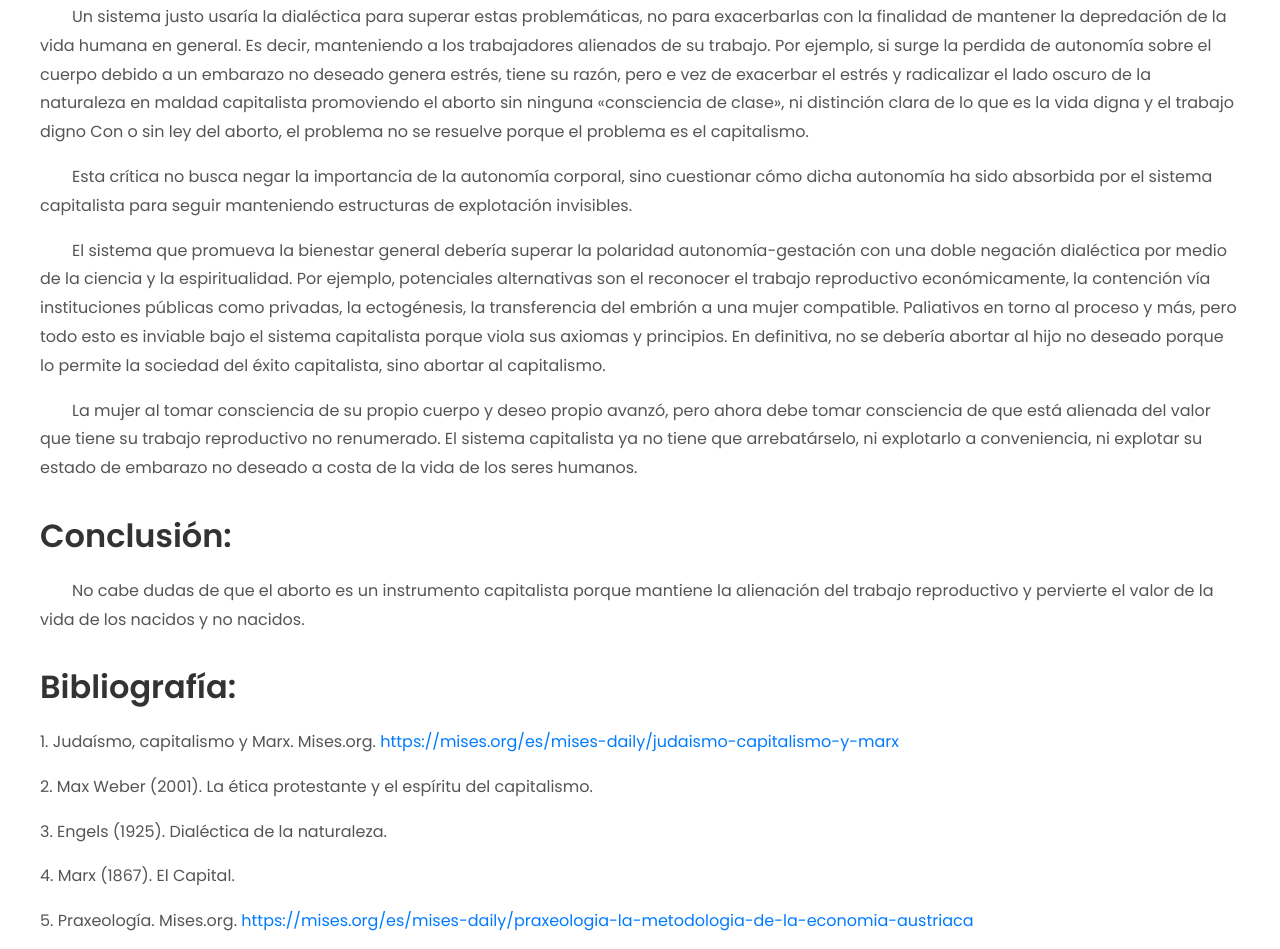
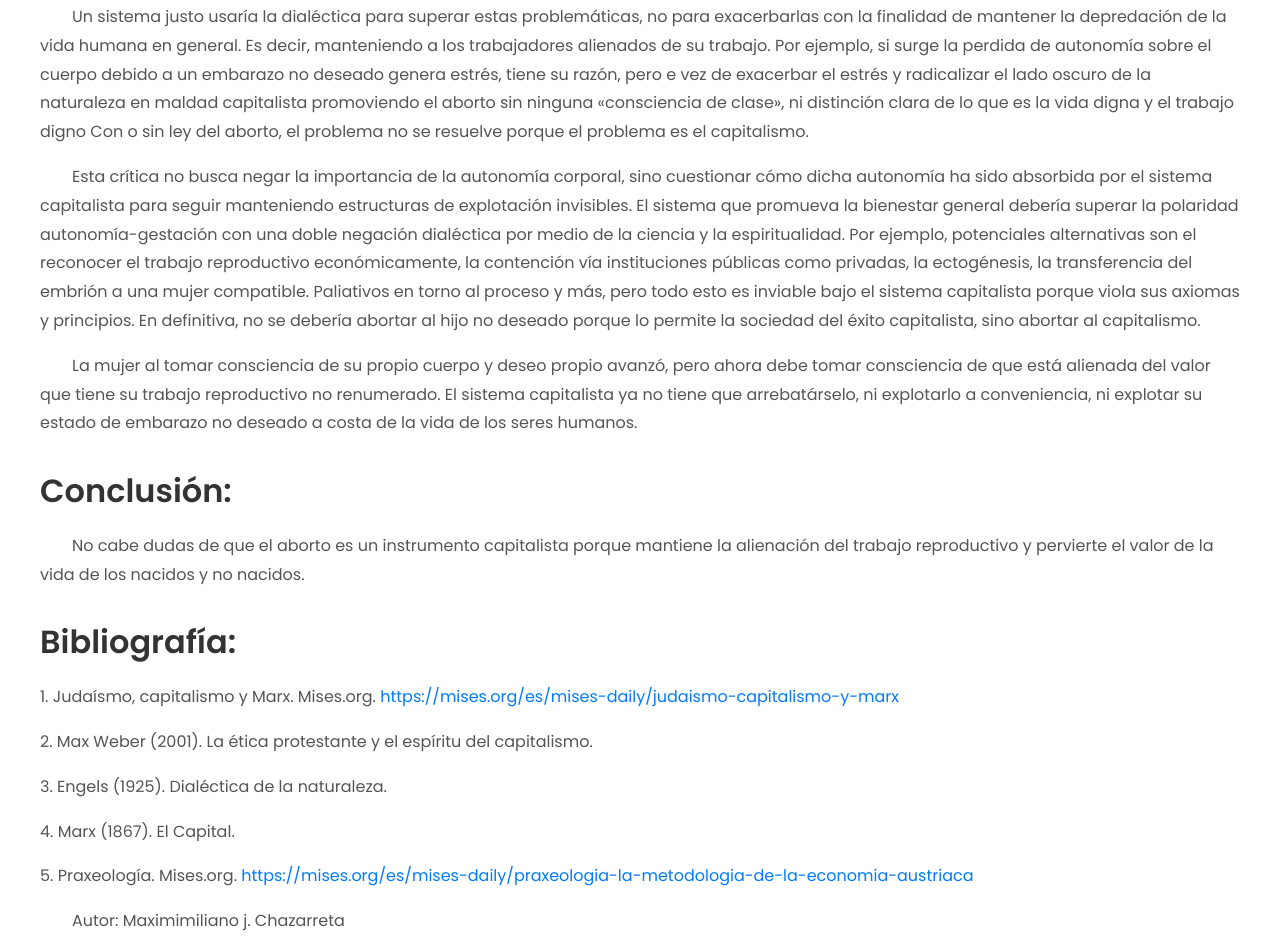
Before and after one commit to Maxjchazd/x, a plain HTML site: page MarxProvida.html in a window 1280 px wide. Shown: the part 5982-6931 px from the top of the page. Drawn offline with Linux system fonts and the light colour scheme.

Commit message:
Update MarxProvida.html

```diff
--- a/MarxProvida.html
+++ b/MarxProvida.html
@@ -131,8 +131,7 @@ Dialéctica Explotador-Explotado.</p>
 <p>Es decir, de una injusticia estrictamente biológica se pasó a la indignidad social, cultural y económica; es decir en maldad. El capitalismo agravó la situación y no la resolvió. A pesar de que el trabajo productivo tiene una irrefutable relación de dependencia con el trabajo reproductivo y esto incluye gestar, tener hijos y contener a la familia, pero pareciera que el capitalismo al ser un sistema imperfecto e incompleto las potenciales  madres solteras podrían poner en jaque y exponer el hecho de que el capitalismo no tiene la cuartada del trabajador asalariado para encubrir la explotación del trabajo no renumerado. Es en esta situación donde podemos vislumbrar el vínculo del aborto como alienador en el capitalismo.</p>
 <p>¿A quién beneficia el trabajo no renumerado? Al capitalismo porque continua la explotación del asalariado aprovechando los beneficios del trabajo no renumerado. El trabajo no renumerado no solo garantiza el trabajo productivo, sino que implica consumo garantizado para el capital en desmedro de los trabajadores asalariados y no asalariados. Es decir,garantiza el trabajo, no mejores condiciones. En cambio, un embarazo no deseado, pone en riesgo al sistema de alienación. Dado que, sin coartada la persona gestante sigue trabajando y consumiendo en el capitalismo solo que sin ser asalariada. No solo se trata de que las mujeres tengan las mismas posibilidades de acceder a trabajos asalariados como los hombres, dino de que se les reconozca el trabajo que ya hacen porque por más que traten de argumentar lo contrario, es un hecho que beneficia al capitalismo de alguna manera.  </p>
 <p>Un sistema justo usaría la dialéctica para superar estas problemáticas, no para exacerbarlas con la finalidad de mantener la depredación de la vida humana en general. Es decir, manteniendo a los trabajadores alienados de su trabajo. Por ejemplo, si surge la perdida de autonomía sobre el cuerpo debido a un embarazo no deseado genera estrés, tiene su razón, pero e vez de exacerbar el estrés y radicalizar el lado oscuro de la naturaleza en maldad capitalista promoviendo el aborto sin ninguna «consciencia de clase», ni distinción clara de lo que es la vida digna y el trabajo digno Con o sin ley del aborto, el problema no se resuelve porque el problema es el capitalismo.</p>
-<p>Esta crítica no busca negar la importancia de la autonomía corporal, sino cuestionar cómo dicha autonomía ha sido absorbida por el sistema capitalista para seguir manteniendo estructuras de explotación invisibles.</p>
-<p>El sistema que promueva la bienestar general debería superar la polaridad autonomía-gestación con una doble negación dialéctica por medio de la ciencia y la espiritualidad. Por ejemplo, potenciales alternativas son el reconocer el trabajo reproductivo económicamente, la contención vía instituciones públicas como privadas, la ectogénesis, la transferencia del embrión a una mujer compatible. Paliativos en torno al proceso y más, pero todo esto es inviable bajo el sistema capitalista porque viola sus axiomas y principios. En definitiva, no se debería abortar al hijo no deseado porque lo permite la sociedad del éxito capitalista, sino abortar al capitalismo. </p>
+<p>Esta crítica no busca negar la importancia de la autonomía corporal, sino cuestionar cómo dicha autonomía ha sido absorbida por el sistema capitalista para seguir manteniendo estructuras de explotación invisibles. El sistema que promueva la bienestar general debería superar la polaridad autonomía-gestación con una doble negación dialéctica por medio de la ciencia y la espiritualidad. Por ejemplo, potenciales alternativas son el reconocer el trabajo reproductivo económicamente, la contención vía instituciones públicas como privadas, la ectogénesis, la transferencia del embrión a una mujer compatible. Paliativos en torno al proceso y más, pero todo esto es inviable bajo el sistema capitalista porque viola sus axiomas y principios. En definitiva, no se debería abortar al hijo no deseado porque lo permite la sociedad del éxito capitalista, sino abortar al capitalismo. </p>
 <p>La mujer al tomar consciencia de su propio cuerpo y deseo propio avanzó, pero ahora debe tomar consciencia de que está alienada del valor que tiene su trabajo reproductivo no renumerado. El sistema capitalista ya no tiene que arrebatárselo, ni explotarlo a conveniencia, ni explotar su estado de embarazo no deseado a costa de la vida de los seres humanos. </p>
 
 
```
